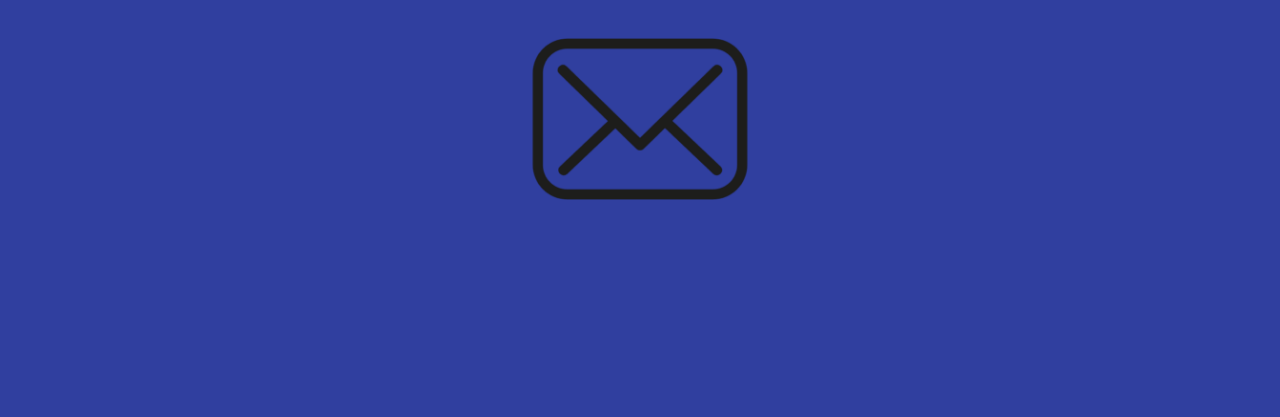
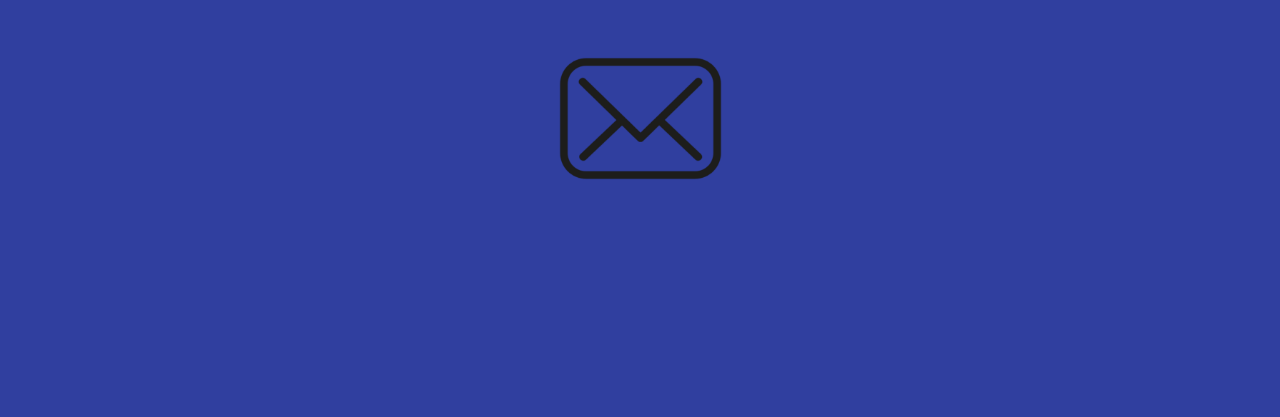
Before and after one commit to Max-Konshin/max-konshin.github.io, a plain HTML site: page index.html in a window 1280 px wide. Shown: the part 383-800 px from the top of the page. Drawn offline with Linux system fonts and the light colour scheme.

```diff
--- a/index.html
+++ b/index.html
@@ -35,7 +35,7 @@
 <!--			<a href="mailto: maksim@konshin.site">maksim@konshin.site</a>-->
 <!--			<br>-->
 			<a href="mailto: maksim@konshin.site">
-				<img src="mail.png" title="Mail me" alt="Mail" style='height: 20%; width: 20%'>
+				<img src="mail.png" title="Mail me" alt="Mail" style='height: 15%; width: 15%'>
 			</a>
 <!--		<a target="_blank" href="https://twitter.com/flexdinesh"><i class="fab fa-twitter"></i></a>-->
 <!--		<a target="_blank" href="https://dev.to/flexdinesh"><i class="fab fa-dev"></i></a>-->
```
